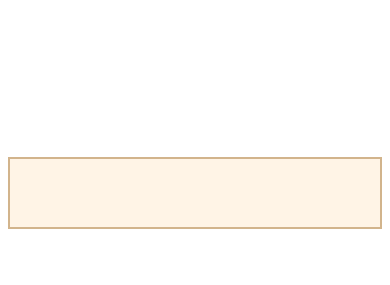
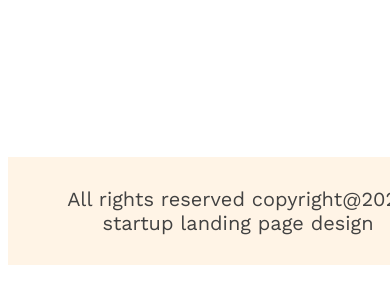
Before and after one commit to withshafiul/g3-archiects-responsive-website, a plain HTML site: page index.html in a window 390 px wide. Shown: the part 7469-7754 px from the top of the page. Before the commit the page ends 7706 px from the top, so only its background shows below. Drawn offline with nearby package versions, Linux system fonts and the light colour scheme.

Commit message:
added to footer section with responsive devidse

```diff
--- a/style/g3archiects.css
+++ b/style/g3archiects.css
@@ -422,17 +422,31 @@ span{
 
 /* footer section start here */
 .footer-section{
-  border: 2px solid tan;
-  max-width: 1440px;
+  /* border: 2px solid tan; */
+  width: 1440px;
   margin: 0 auto;
   margin-top: 170px;
 }
 .footer-section p{
-   border: 2px solid rgb(172, 34, 64);
-    width: 620px;
+   /* border: 2px solid rgb(172, 34, 64); */
+  width: 1440px;
   font-weight:400px ;
   font-size:20px;
   color:rgb(66, 66, 66);
-  margin-left: 420px;
+  align-items: center;
+  text-align: center;
+  padding: 30px;
 
 }
+@media screen and (max-width:576px) {
+  .footer-section p{
+    width:400px ;
+
+  }
+  /* .footer-section {
+    width:00px ;
+
+  } */
+
+
+}
```
